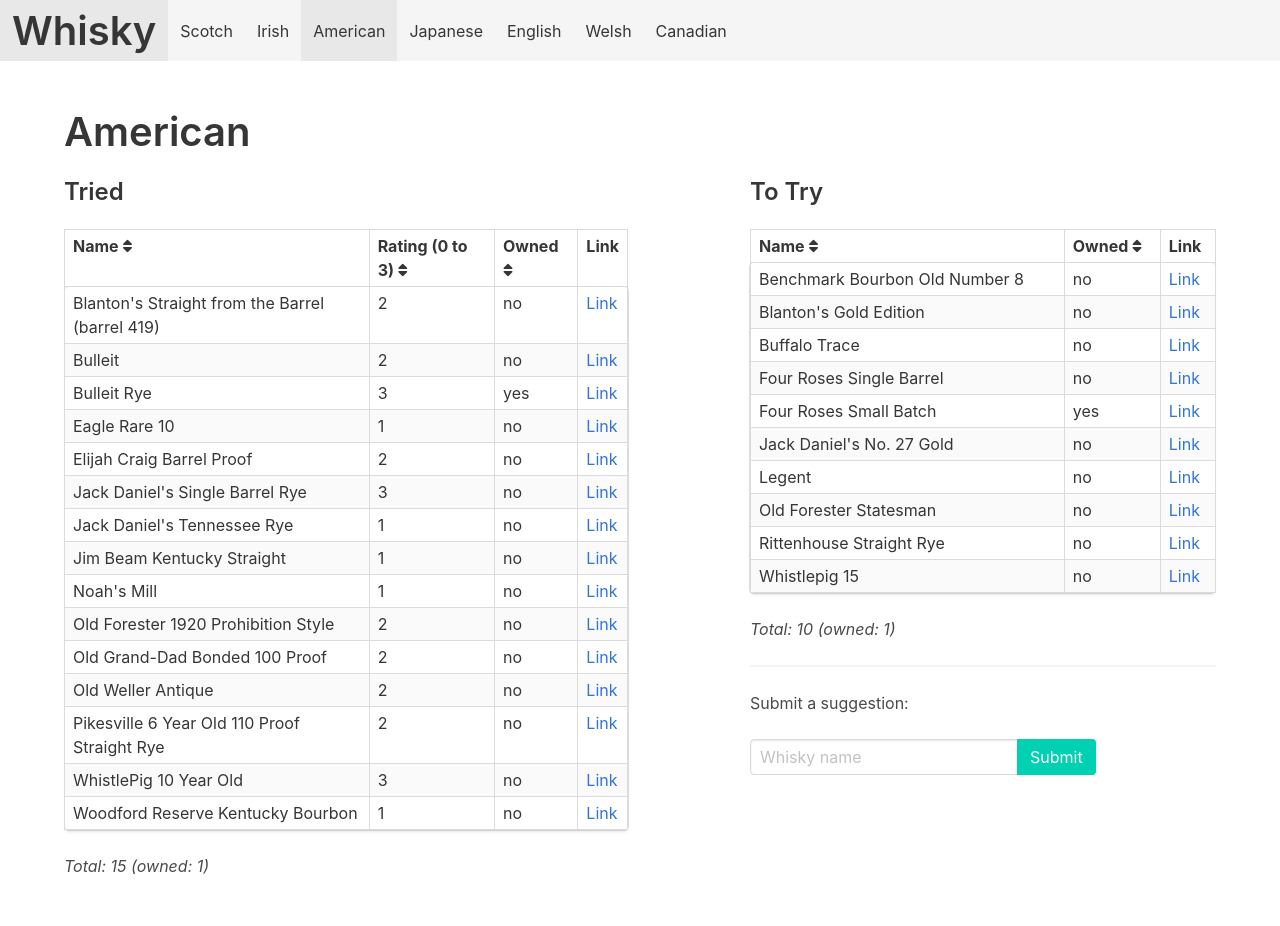
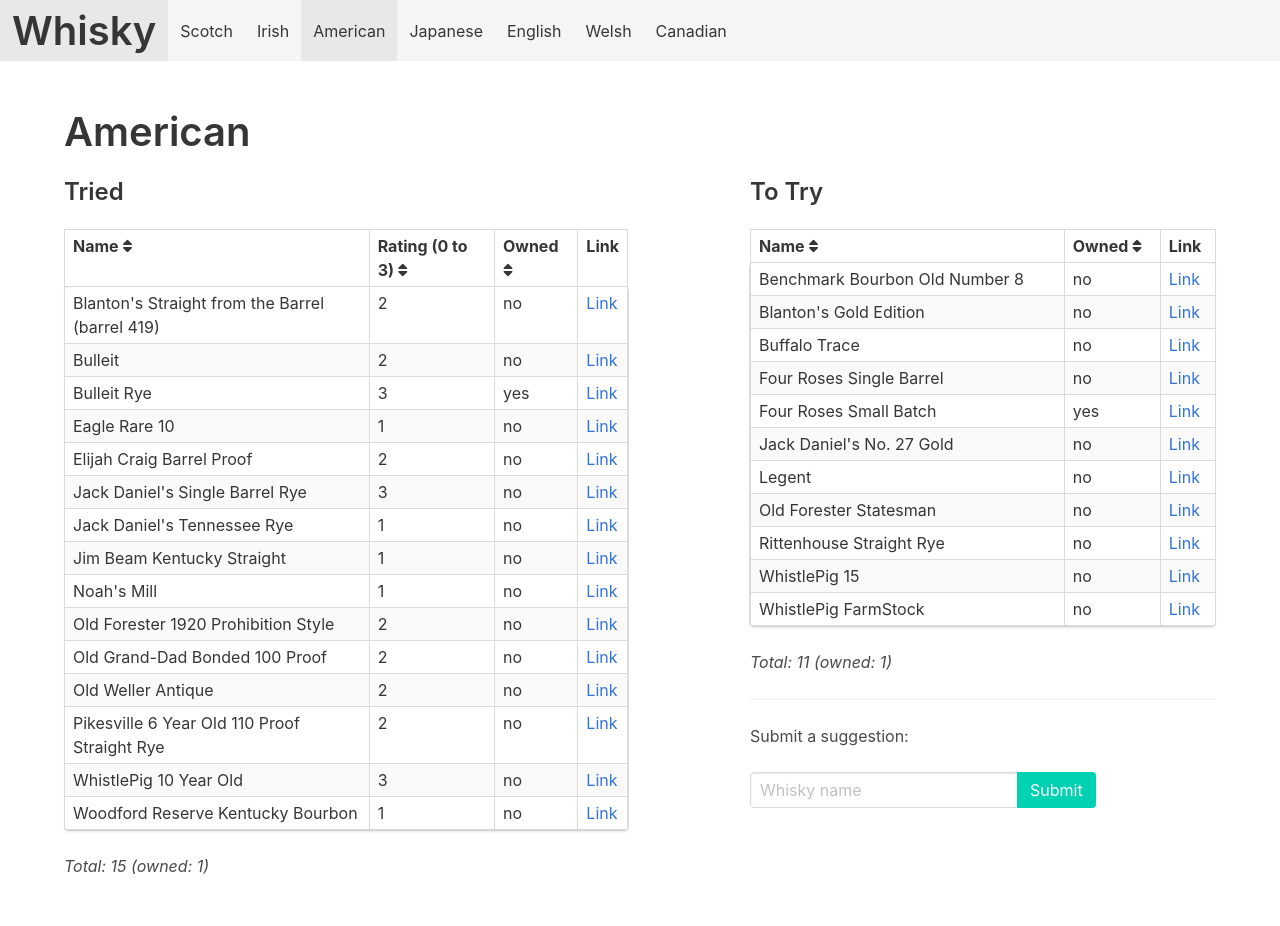
Before and after one commit to grega/whisky, a Jekyll site: the page built from american.html, in a window 1280 px wide. Built offline with Jekyll 4.4.1, drawn with Linux system fonts in a browser that asks for light colours; nearby versions of some CDN libraries.

Commit message:
Update to_try.yml

```diff
--- a/_data/american/to_try.yml
+++ b/_data/american/to_try.yml
@@ -8,4 +8,5 @@
 - name: Rittenhouse Straight Rye
 - name: Benchmark Bourbon Old Number 8
 - name: Legent
-- name: Whistlepig 15
+- name: WhistlePig FarmStock
+- name: WhistlePig 15
```
